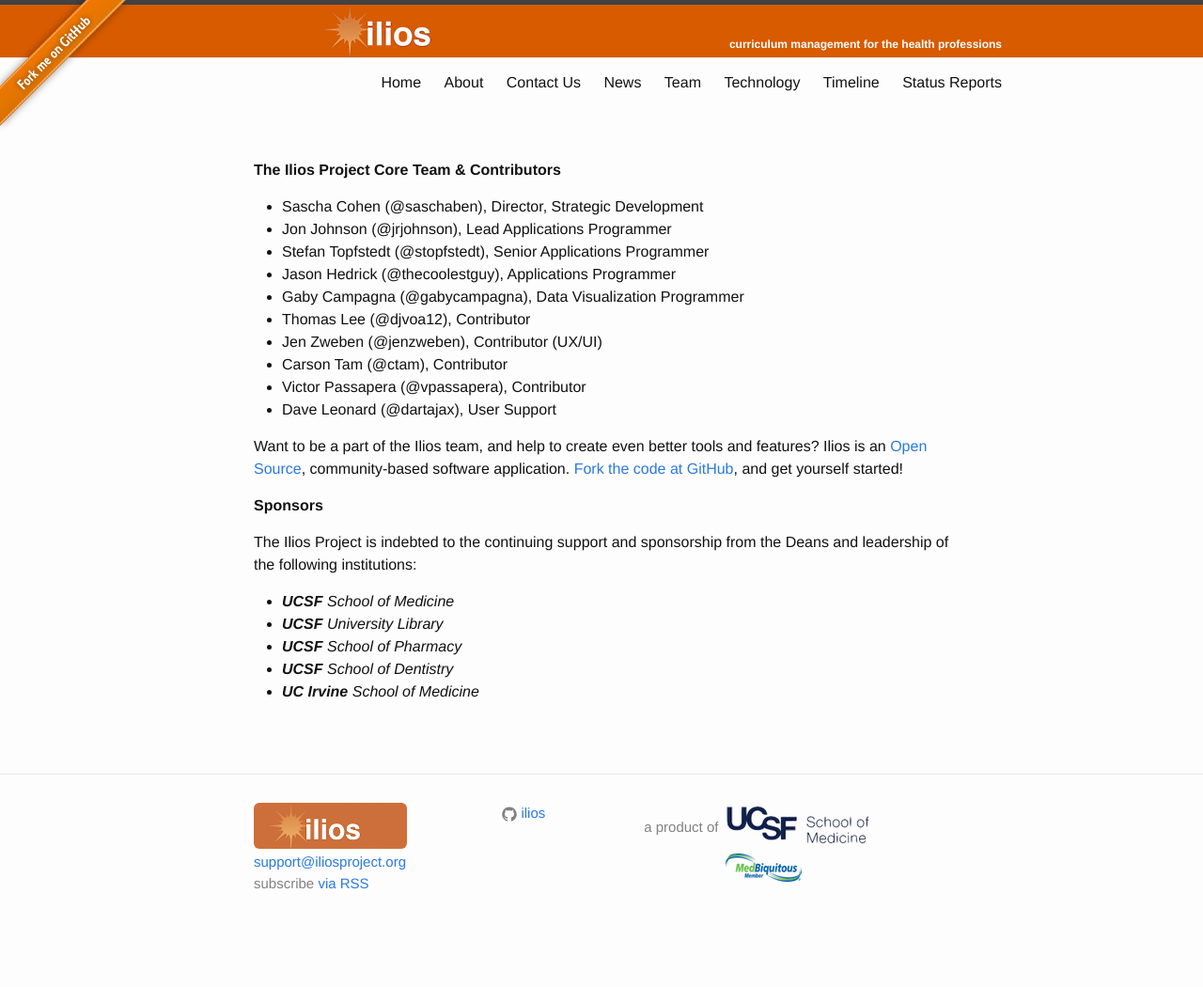
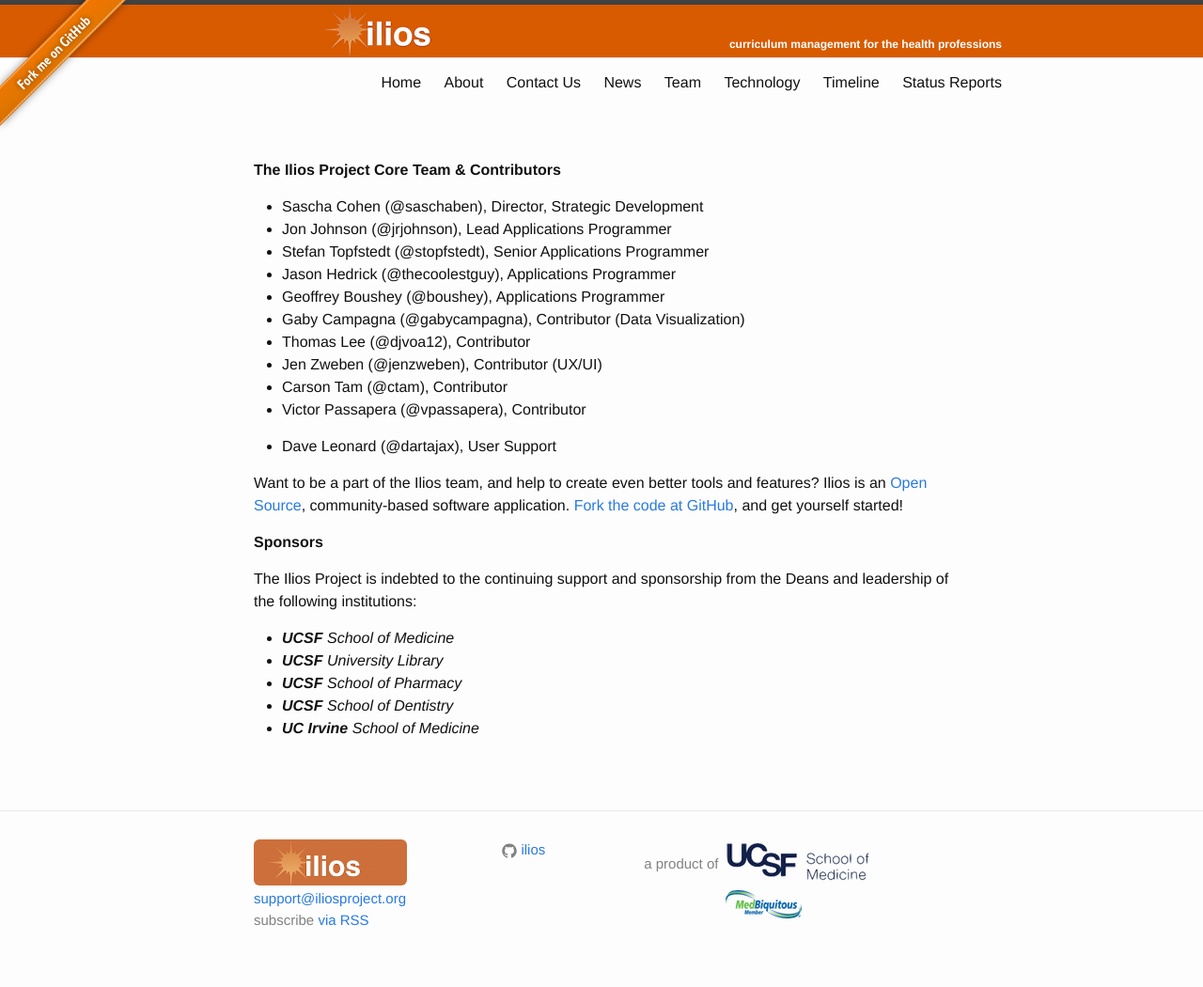
Before and after one commit to ilios/iliosproject.org, a Jekyll site: the page built from team.md, in a window 1280 px wide. Shown: the whole page at 94% size. Built offline with Jekyll 4.4.1, drawn with Linux system fonts in a browser that asks for light colours; before the commit the page ends 1011 px from its top, so only the background shows below that.

Commit message:
team-update

```diff
--- a/team.md
+++ b/team.md
@@ -10,11 +10,13 @@
 - Jon Johnson (@jrjohnson), Lead Applications Programmer
 - Stefan Topfstedt (@stopfstedt), Senior Applications Programmer
 - Jason Hedrick (@thecoolestguy), Applications Programmer
-- Gaby Campagna (@gabycampagna), Data Visualization Programmer
+- Geoffrey Boushey (@boushey), Applications Programmer
+- Gaby Campagna (@gabycampagna), Contributor (Data Visualization)
 - Thomas Lee (@djvoa12), Contributor
 - Jen Zweben (@jenzweben), Contributor (UX/UI)
 - Carson Tam (@ctam), Contributor
 - Victor Passapera (@vpassapera), Contributor
+
 - Dave Leonard (@dartajax), User Support
 
 
```
